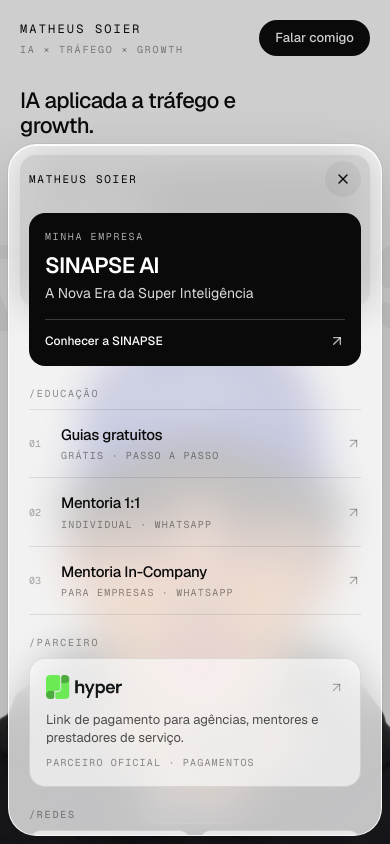
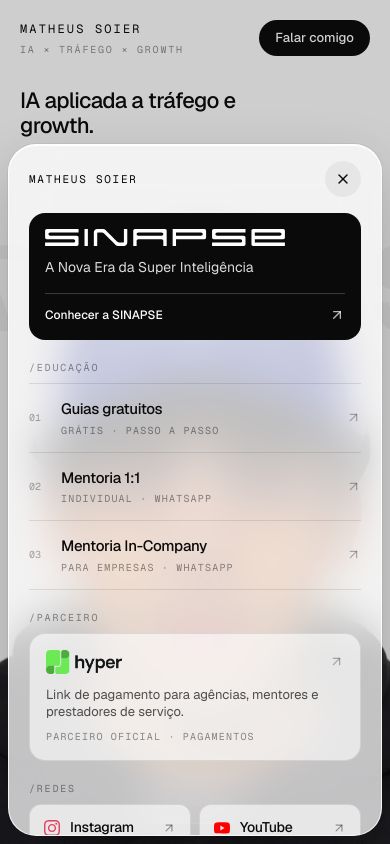
Before and after one commit to Matheus-soier/eusoier-link-bio, a Next.js app: page / in a window 390 px wide. Both pictures are taken after a click on the button "Explorar". Built offline with nearby package versions, Linux system fonts and the light colour scheme.

Commit message:
Move SINAPSE card into Explore and use official logo (#3)

```diff
--- a/app/globals.css
+++ b/app/globals.css
@@ -87,42 +87,14 @@
   }
 }
 
-/* Keep the company and education links clear of the header on short laptops. */
-@media (min-width: 768px) and (max-height: 700px) {
-  .desktop-intro > p:first-child {
-    font-size: 20px;
-  }
-
-  .desktop-intro > p:nth-child(2) {
-    margin-top: 8px;
-    font-size: 12px;
-    line-height: 1.4;
-  }
-
-  .desktop-intro > div {
-    margin-top: 12px;
-  }
-
-  .desktop-intro .company-card {
-    padding: 12px;
-  }
-
-  .desktop-intro .company-eyebrow {
-    display: none;
-  }
-
-  .desktop-intro .company-name {
-    margin-top: 0;
-    font-size: 20px;
-  }
-
-  .desktop-intro .company-cta {
-    margin-top: 8px;
-    padding-top: 8px;
-  }
-
-  .desktop-intro li > a {
-    padding-block: 8px;
+/* Keep Explore legible over the portrait's white desktop fade. */
+@media (min-width: 768px) {
+  .explore-button {
+    background: var(--ink);
+    border-color: var(--ink);
+    box-shadow: none;
+    -webkit-backdrop-filter: none;
+    backdrop-filter: none;
   }
 }
 
--- a/app/page.tsx
+++ b/app/page.tsx
@@ -2,7 +2,6 @@
 import { MobileMenu } from "@/components/site/mobile-menu";
 import { HeadTracker } from "@/components/site/head-tracker";
 import { PartnerCard } from "@/components/site/partner-card";
-import { CompanyCard } from "@/components/site/company-card";
 import { ScrambleText } from "@/components/site/scramble-text";
 import { education, profile, socials } from "@/lib/content";
 
@@ -35,7 +34,7 @@
 
       {/* Head that turns toward the pointer, anchored to the bottom and centered */}
       <div
-        className="reveal absolute bottom-0 left-1/2 aspect-[960/860] h-[min(76dvh,calc(100dvh-290px))] -translate-x-1/2 md:h-[86dvh] md:[mask-composite:intersect] md:[mask-image:linear-gradient(to_bottom,#000_60%,transparent_95%),linear-gradient(to_right,transparent,#000_18%,#000_82%,transparent)]"
+        className="reveal absolute bottom-0 left-1/2 aspect-[960/860] h-[76dvh] -translate-x-1/2 md:h-[86dvh] md:[mask-composite:intersect] md:[mask-image:linear-gradient(to_bottom,#000_60%,transparent_95%),linear-gradient(to_right,transparent,#000_18%,#000_82%,transparent)]"
         style={delay(150)}
       >
         <HeadTracker alt={`Foto de ${profile.name}`} className="absolute inset-0" />
@@ -62,32 +61,24 @@
         </a>
       </header>
 
-      {/* Mobile introduction and company highlight */}
-      <div
-        className="reveal absolute inset-x-5 top-[88px] z-20 max-w-[22rem] md:hidden"
+      {/* Mobile headline */}
+      <p
+        className="reveal absolute inset-x-5 top-[88px] z-20 max-w-[18rem] text-[22px] font-medium leading-[1.15] tracking-[-0.03em] md:hidden"
         style={delay(100)}
       >
-        <p className="max-w-[18rem] text-[22px] font-medium leading-[1.15] tracking-[-0.03em]">
-          {profile.headline}
-        </p>
-        <div className="mt-4">
-          <CompanyCard />
-        </div>
-      </div>
+        {profile.headline}
+      </p>
 
       {/* Left column: headline + education */}
       <aside
-        className="desktop-intro reveal absolute left-8 top-1/2 z-20 hidden w-[clamp(220px,19vw,270px)] -translate-y-1/2 md:block"
+        className="reveal absolute left-8 top-1/2 z-20 hidden w-[clamp(220px,19vw,270px)] -translate-y-1/2 md:block"
         style={delay(300)}
       >
         <p className="text-[24px] font-medium leading-[1.1] tracking-[-0.035em]">
           {profile.headline}
         </p>
         <p className="mt-3 text-[13px] leading-relaxed text-ink/55">{profile.bio}</p>
-        <div className="mt-5">
-          <CompanyCard />
-        </div>
-        <div className="mt-6">
+        <div className="mt-8">
           <Label>/educação</Label>
           <LinkList items={education} numbered />
         </div>
--- a/components/site/company-card.tsx
+++ b/components/site/company-card.tsx
@@ -1,3 +1,4 @@
+import Image from "next/image";
 import { ArrowUpRight } from "lucide-react";
 import { company } from "@/lib/content";
 
@@ -8,13 +9,15 @@
     rel="noopener noreferrer"
     className="company-card group block rounded-2xl bg-ink p-4 text-white outline-none transition-colors hover:bg-ink/90 focus-visible:ring-2 focus-visible:ring-ink focus-visible:ring-offset-4 active:bg-ink/80 motion-reduce:transition-none"
   >
-    <p className="company-eyebrow font-mono text-[10px] uppercase tracking-[0.16em] text-white/65">
-      {company.label}
-    </p>
-    <h2 className="company-name mt-2 text-[22px] font-semibold leading-tight tracking-[-0.035em]">
-      {company.name}
-    </h2>
-    <p className="mt-1 max-w-[17rem] text-[14px] leading-snug text-white/85">
+    <Image
+      src={company.logo.src}
+      alt={company.name}
+      width={company.logo.width}
+      height={company.logo.height}
+      unoptimized
+      className="h-auto w-[240px] max-w-full brightness-0 invert"
+    />
+    <p className="mt-3 max-w-[17rem] text-[14px] leading-snug text-white/85">
       {company.tagline}
     </p>
     <div className="company-cta mt-4 flex items-center justify-between gap-3 border-t border-white/20 pt-3">
--- a/components/site/mobile-menu.tsx
+++ b/components/site/mobile-menu.tsx
@@ -1,8 +1,8 @@
 "use client";
 
-import { useEffect, useRef, useState } from "react";
+import { useCallback, useEffect, useRef, useState } from "react";
 import { ArrowUpRight, LayoutGrid, X } from "lucide-react";
-import { education, profile, socials } from "@/lib/content";
+import { company, education, profile, socials } from "@/lib/content";
 import { cn } from "@/components/ui/cn";
 import { LinkList } from "@/components/site/link-list";
 import { PartnerCard } from "@/components/site/partner-card";
@@ -13,31 +13,60 @@
   <p className="mb-2 font-mono text-[10px] uppercase tracking-[0.18em] text-ink/45">{children}</p>
 );
 
-// Liquid-glass tab at the bottom that opens a sheet with every link (mobile only).
+// Explore opens the same link sheet on mobile and desktop.
 export const MobileMenu = () => {
   const [open, setOpen] = useState(false);
+  const triggerRef = useRef<HTMLButtonElement>(null);
+  const sheetRef = useRef<HTMLDivElement>(null);
+  const contentRef = useRef<HTMLDivElement>(null);
   const closeRef = useRef<HTMLButtonElement>(null);
+  const closeMenu = useCallback(() => {
+    setOpen(false);
+    triggerRef.current?.focus({ preventScroll: true });
+  }, []);
 
   useEffect(() => {
     if (!open) return;
+    if (contentRef.current) contentRef.current.scrollTop = 0;
     // Focus once the sheet has slid in; preventScroll stops iOS from jumping the page.
     const focus = window.setTimeout(() => closeRef.current?.focus({ preventScroll: true }), 450);
-    const onKey = (event: KeyboardEvent) => event.key === "Escape" && setOpen(false);
+    const onKey = (event: KeyboardEvent) => {
+      if (event.key === "Escape") {
+        event.preventDefault();
+        closeMenu();
+        return;
+      }
+      if (event.key !== "Tab") return;
+      const controls = sheetRef.current?.querySelectorAll<HTMLElement>(
+        'a[href], button:not([disabled])',
+      );
+      if (!controls?.length) return;
+      const first = controls[0];
+      const last = controls[controls.length - 1];
+      if (event.shiftKey && document.activeElement === first) {
+        event.preventDefault();
+        last.focus();
+      } else if (!event.shiftKey && document.activeElement === last) {
+        event.preventDefault();
+        first.focus();
+      }
+    };
     window.addEventListener("keydown", onKey);
     return () => {
       window.clearTimeout(focus);
       window.removeEventListener("keydown", onKey);
     };
-  }, [open]);
+  }, [open, closeMenu]);
 
   return (
-    <div className="md:hidden">
+    <div>
       <button
+        ref={triggerRef}
         type="button"
         onClick={() => setOpen(true)}
         aria-expanded={open}
         aria-controls="mobile-sheet"
-        className="glass-dark absolute bottom-[max(1.25rem,env(safe-area-inset-bottom))] left-1/2 z-30 flex -translate-x-1/2 items-center gap-2.5 rounded-full py-3 pl-4 pr-5 text-[14px] font-medium text-white"
+        className="explore-button glass-dark absolute bottom-[max(1.25rem,env(safe-area-inset-bottom))] left-1/2 z-30 flex -translate-x-1/2 items-center gap-2.5 rounded-full py-3 pl-4 pr-5 text-[14px] font-medium text-white focus-visible:outline-2 focus-visible:outline-offset-4 focus-visible:outline-ink"
       >
         <LayoutGrid size={16} strokeWidth={1.8} />
         Explorar
@@ -45,7 +74,7 @@
 
       <div
         aria-hidden="true"
-        onClick={() => setOpen(false)}
+        onClick={closeMenu}
         className={cn(
           "absolute inset-0 z-40 bg-ink/20 transition-opacity duration-300",
           open ? "opacity-100" : "pointer-events-none opacity-0",
@@ -53,13 +82,14 @@
       />
 
       <div
+        ref={sheetRef}
         id="mobile-sheet"
         role="dialog"
         aria-modal="true"
         aria-label="Links"
         inert={!open}
         className={cn(
-          "glass-light absolute inset-x-2 bottom-2 z-50 flex max-h-[82dvh] flex-col rounded-[28px] transition-transform duration-500 ease-[cubic-bezier(0.2,0.8,0.2,1)] will-change-transform",
+          "glass-light absolute inset-x-2 bottom-2 z-50 flex max-h-[82dvh] flex-col rounded-[28px] transition-transform duration-500 ease-[cubic-bezier(0.2,0.8,0.2,1)] will-change-transform md:inset-x-auto md:left-1/2 md:w-[420px] md:max-w-[calc(100vw-4rem)] md:-translate-x-1/2",
           open ? "translate-y-0" : "translate-y-[110%]",
         )}
       >
@@ -70,7 +100,7 @@
           <button
             ref={closeRef}
             type="button"
-            onClick={() => setOpen(false)}
+            onClick={closeMenu}
             aria-label="Fechar"
             className="flex h-9 w-9 items-center justify-center rounded-full bg-ink/5 text-ink outline-none transition-colors hover:bg-ink/10 focus-visible:ring-2 focus-visible:ring-ink/40"
           >
@@ -78,8 +108,11 @@
           </button>
         </div>
 
-        <div className="flex flex-col gap-5 overflow-y-auto overscroll-contain px-5 pb-[max(1.25rem,env(safe-area-inset-bottom))] pt-2">
-          <section aria-label="SINAPSE AI">
+        <div
+          ref={contentRef}
+          className="flex flex-col gap-5 overflow-y-auto overscroll-contain px-5 pb-[max(1.25rem,env(safe-area-inset-bottom))] pt-2"
+        >
+          <section aria-label={company.name}>
             <CompanyCard />
           </section>
           <section>
--- a/lib/content.ts
+++ b/lib/content.ts
@@ -47,9 +47,9 @@
 ];
 
 export const company = {
-  name: "SINAPSE AI",
+  name: "SINAPSE",
   tagline: "A Nova Era da Super Inteligência",
-  label: "Minha empresa",
+  logo: { src: "/brand/sinapse-wordmark-official.svg", width: 668, height: 47 },
   cta: "Conhecer a SINAPSE",
   href: "https://sinapse.si/",
 };
```
Also changed, not shown: public/brand/sinapse-wordmark-official.svg (added), 1 other file (tests, documents, lock files or other folders).
